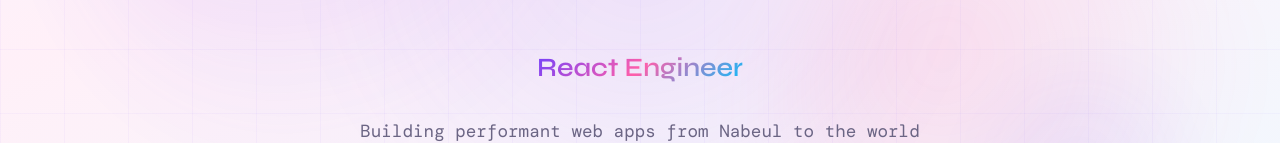
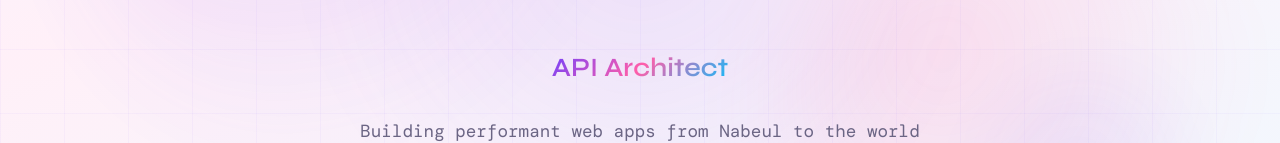
Before and after one commit to DHIF24/Med_amine_portfolio_v_f, a React (Vite) app: page / in a window 1280 px wide. Shown: the part 463-606 px from the top of the page. Built offline with nearby package versions, Linux system fonts and the light colour scheme; a web font is replaced by a local one.

Commit message:
Remove React Engineer from role animation

```diff
--- a/src/Portfolio.jsx
+++ b/src/Portfolio.jsx
@@ -490,7 +490,7 @@
   const onMove = useCallback((e)=>{ mouseX.set(e.clientX); mouseY.set(e.clientY); },[mouseX,mouseY]);
 
   const words = ["Mohamed","Amine","Dhif"];
-  const roles = ["Full-Stack Developer","Laravel Expert","React Engineer","API Architect"];
+  const roles = ["Full-Stack Developer","Laravel Expert","API Architect"];
   const [roleIdx,setRoleIdx] = useState(0);
   useEffect(()=>{
     const t = setInterval(()=>setRoleIdx(i=>(i+1)%roles.length),2500);
```
